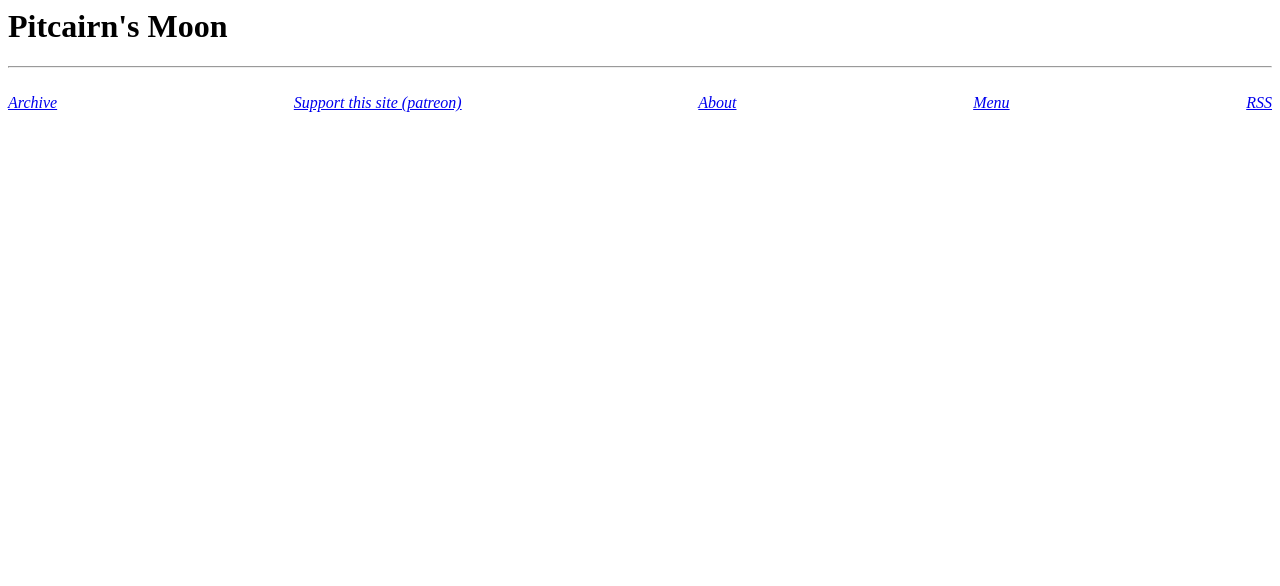
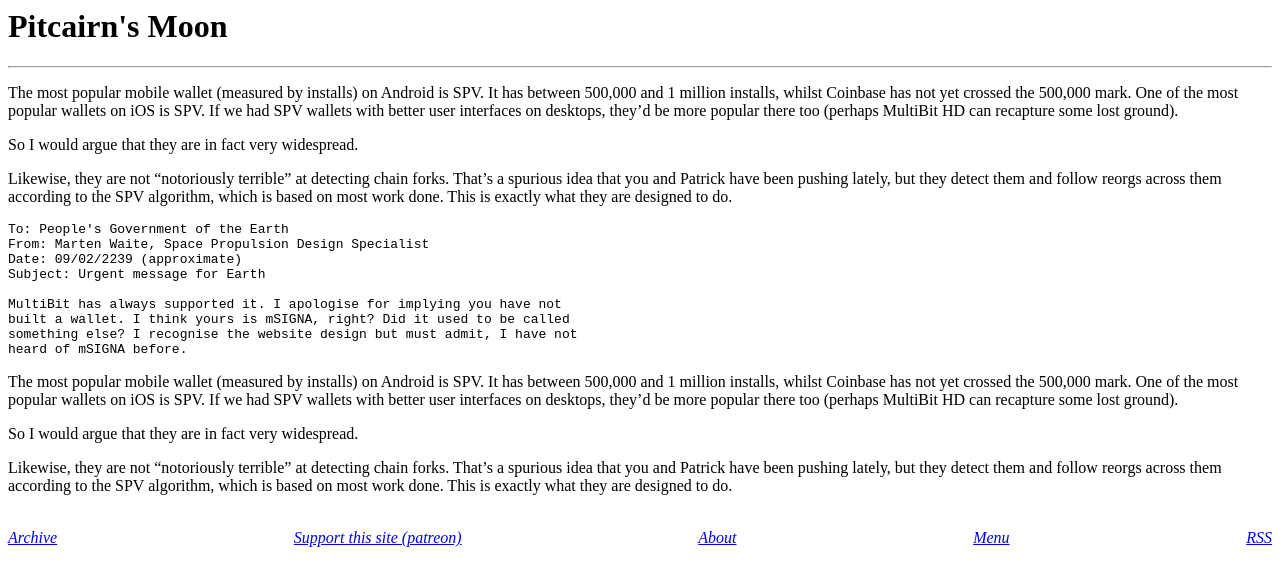
Before and after one commit to derykmakgill/website, a Jekyll site: the page built from story.md, in a window 1280 px wide. Shown: the top 586 px of the page. Built offline with Jekyll 4.4.1, drawn with Linux system fonts in a browser that asks for light colours.

Commit message:
Update story.md

````diff
--- a/story.md
+++ b/story.md
@@ -2,3 +2,43 @@
 layout: page
 title: Pitcairn's Moon
 ---
+
+The most popular mobile wallet (measured by installs) on Android is SPV. It
+has between 500,000 and 1 million installs, whilst Coinbase has not yet
+crossed the 500,000 mark. One of the most popular wallets on iOS is SPV. If
+we had SPV wallets with better user interfaces on desktops, they'd be more
+popular there too (perhaps MultiBit HD can recapture some lost ground).
+
+So I would argue that they are in fact very widespread.
+
+Likewise, they are not "notoriously terrible" at detecting chain forks.
+That's a spurious idea that you and Patrick have been pushing lately, but
+they detect them and follow reorgs across them according to the SPV
+algorithm, which is based on most work done. This is exactly what they are
+designed to do.
+
+```
+To: People's Government of the Earth
+From: Marten Waite, Space Propulsion Design Specialist
+Date: 09/02/2239 (approximate)
+Subject: Urgent message for Earth
+
+MultiBit has always supported it. I apologise for implying you have not
+built a wallet. I think yours is mSIGNA, right? Did it used to be called
+something else? I recognise the website design but must admit, I have not
+heard of mSIGNA before.
+```
+
+The most popular mobile wallet (measured by installs) on Android is SPV. It
+has between 500,000 and 1 million installs, whilst Coinbase has not yet
+crossed the 500,000 mark. One of the most popular wallets on iOS is SPV. If
+we had SPV wallets with better user interfaces on desktops, they'd be more
+popular there too (perhaps MultiBit HD can recapture some lost ground).
+
+So I would argue that they are in fact very widespread.
+
+Likewise, they are not "notoriously terrible" at detecting chain forks.
+That's a spurious idea that you and Patrick have been pushing lately, but
+they detect them and follow reorgs across them according to the SPV
+algorithm, which is based on most work done. This is exactly what they are
+designed to do.
````
